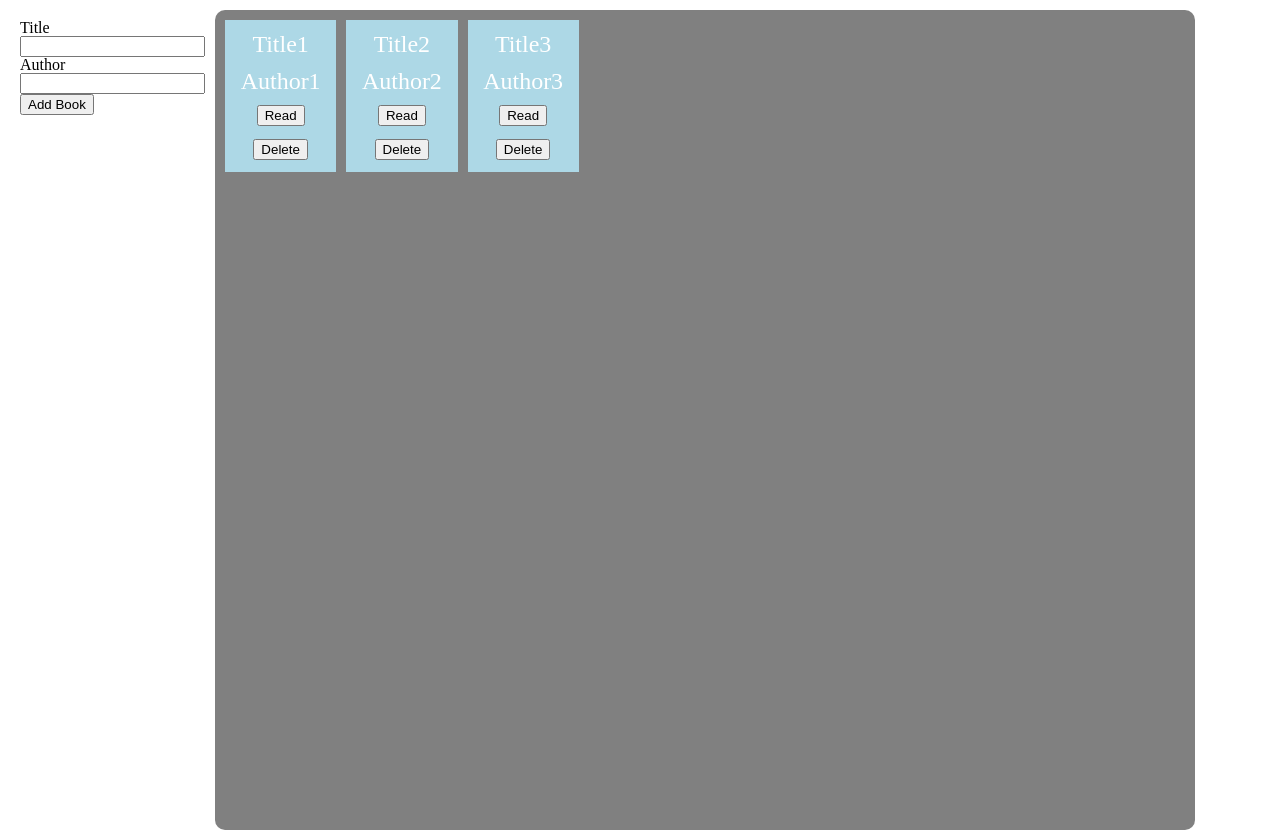
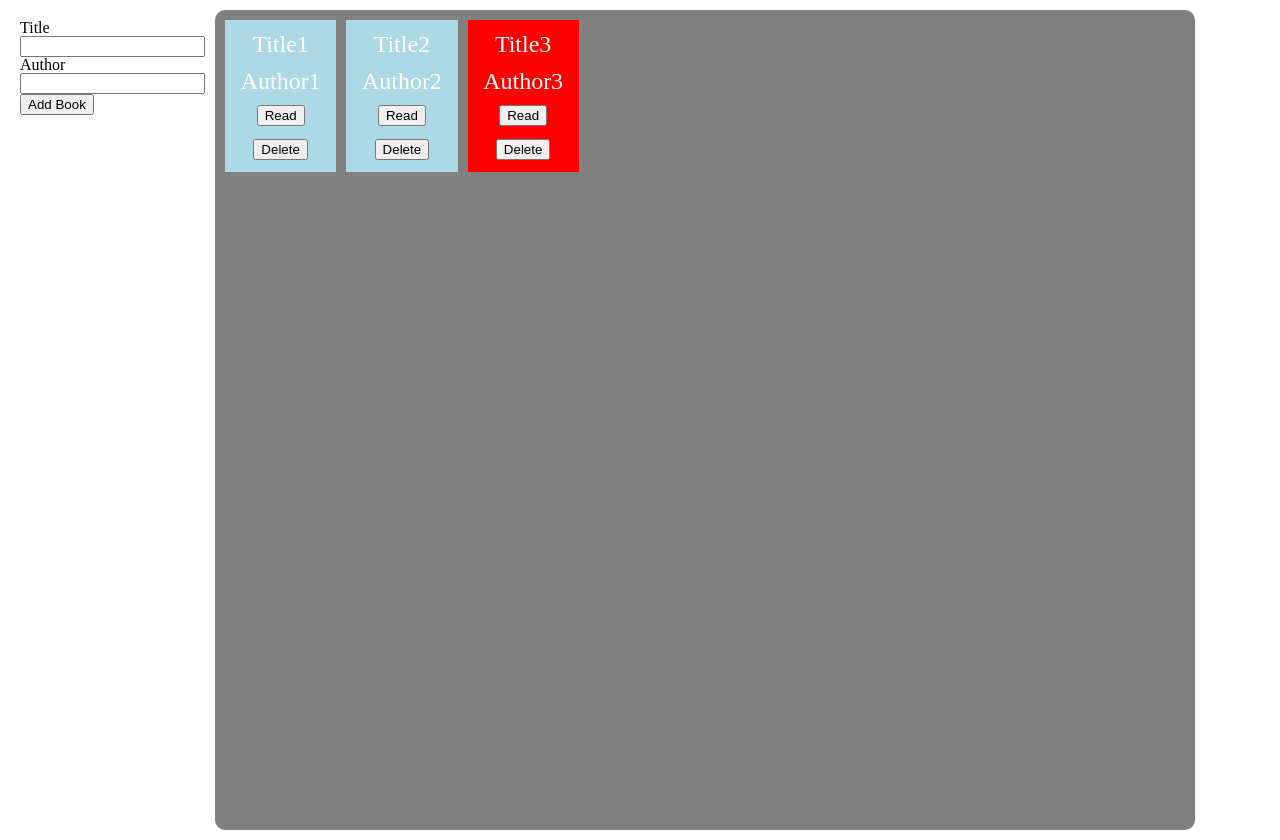
Before and after one commit to jyecs/library, a plain HTML site: page index.html in a window 1280 px wide. Drawn offline with Linux system fonts and the light colour scheme.

Commit message:
visually shows difference once book is read

```diff
--- a/script.js
+++ b/script.js
@@ -47,7 +47,6 @@ function renderLibrary() {
 
         readBookButton.addEventListener("click", e=> {
             myLibrary[e.target.getAttribute("data-book-index")].toggleIsRead();
-            console.log(myLibrary);
             renderLibrary();
         });
 
@@ -62,6 +61,9 @@ function renderLibrary() {
         bookContainer.appendChild(deleteBookButton);
 
         bookContainer.classList.add("book");
+        if (book.isRead) {
+            bookContainer.classList.add("read");
+        }
         library.appendChild(bookContainer);
     });
 }
--- a/styles.css
+++ b/styles.css
@@ -79,3 +79,7 @@ body {
     grid-template-rows: repeat(5, 1fr);
     background-color: grey;
 }
+
+.read {
+    background-color: red;
+}
```
